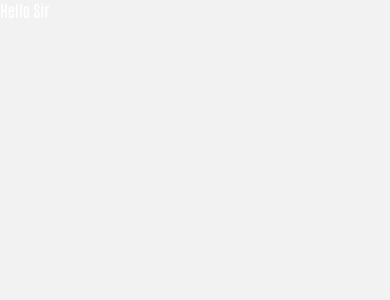
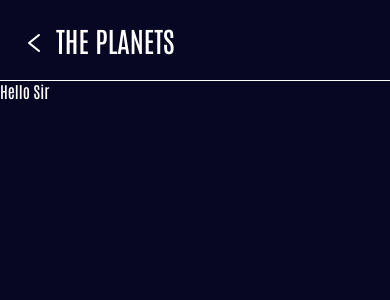
Before and after one commit to RHsanto/Planet_App, a React Native app: screen /Details in a window 390 px wide. Shown: the top 300 px of the page. Built offline with nearby package versions, Linux system fonts and the light colour scheme.

Commit message:
[done] details page

```diff
--- a/src/components/Text/planet.header.js
+++ b/src/components/Text/planet.header.js
@@ -1,13 +1,21 @@
-import { View, SafeAreaView, StyleSheet} from "react-native";
+import { View, SafeAreaView, StyleSheet, Pressable} from "react-native";
 import React from "react";
 import Text from "./text";
 import { spacing } from "../../theme/spacing";
 import { colors } from "../../theme/colors";
-
-export default function PlanetHeader(){
+import { AntDesign } from '@expo/vector-icons';
+import { useNavigation } from "@react-navigation/native";
+export default function PlanetHeader({backBtn,title="THE PLANETS"}){
+  const navigation =useNavigation()
   return (
     <View style={styles.container}>
-      <Text preset="h2">THE PLANETS</Text>
+      {backBtn && (
+       <Pressable style={{marginRight:spacing[4],}}
+        onPress={()=>{navigation.goBack()}}>
+         <AntDesign style={{marginTop:spacing[2]}} name="left" size={24} color="white" />
+       </Pressable>
+      )}
+      <Text preset="h2">{title}</Text>
    </View>
   )
 }
@@ -17,5 +25,8 @@ container:{
   padding:spacing[8],
   borderBottomWidth:0.3,
   borderColor:colors.white,
+  flexDirection:'row',
+  alignItems:'center',
+
 }
 })
--- a/src/screens/details.js
+++ b/src/screens/details.js
@@ -1,12 +1,24 @@
-import { View } from "react-native";
+import { SafeAreaView, StyleSheet, View } from "react-native";
 import Text from "../components/text/text";
 import React from 'react';
+import PlanetHeader from "../components/text/planet.header";
+import { colors } from "../theme/colors";
 
 
 export default function Details(){
   return(
+   <SafeAreaView style={styles.container}>
+    <PlanetHeader backBtn={true}/>
     <View>
       <Text>Hello Sir</Text>
     </View>
+   </SafeAreaView>
   )
 }
+
+const styles =StyleSheet.create({
+  container:{
+    flex:1,
+    backgroundColor:colors.black
+  },
+})
--- a/src/screens/home.js
+++ b/src/screens/home.js
@@ -20,7 +20,7 @@ export default function Home({navigation}){
     const {name, color}= item
       return (
         <Pressable  onPress={()=>{
-         navigation.navigate('Details')
+         navigation.navigate('Details',{planet:item})
         }}
         style={styles.item}>
           <View style={{flexDirection:'row', alignItems:'center'}}>
```
